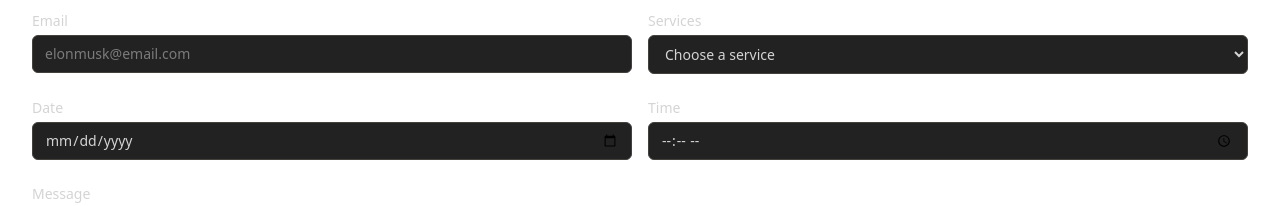
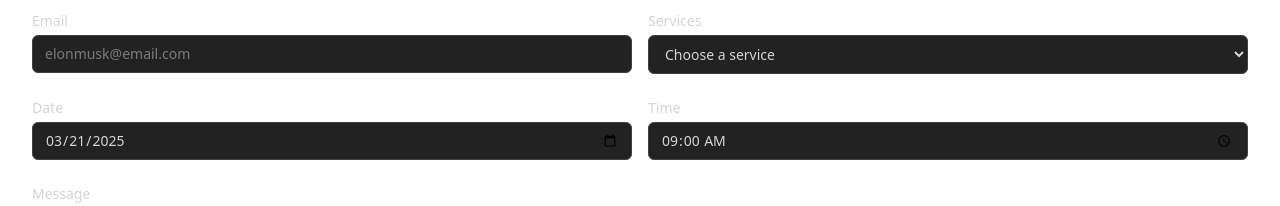
Before and after one commit to Lamassu15/TheBrothersCut, a React (Vite) app in the folder my-project/: page / in a window 1280 px wide. Shown: the part 3980-4186 px from the top of the page. Built offline with nearby package versions, Linux system fonts and the light colour scheme.

Commit message:
booking inputs bug on safari

```diff
--- a/my-project/src/components/BookingForm.tsx
+++ b/my-project/src/components/BookingForm.tsx
@@ -57,7 +57,10 @@ function BookingForm() {
   };
 
   return (
-    <form onSubmit={handleSubmit(onSubmit)} className="flex flex-col space-y-6 mt-10">
+    <form
+      onSubmit={handleSubmit(onSubmit)}
+      className="flex flex-col space-y-6 mt-10"
+    >
       <div className="grid grid-cols-1 md:grid-cols-2 gap-4">
         <div className="relative">
           <label htmlFor="firstName" className="block text-sm font-medium">
@@ -180,6 +183,7 @@ function BookingForm() {
             })}
             type="date"
             id="date"
+            defaultValue={new Date().toISOString().split("T")[0]}
             min={new Date().toISOString().split("T")[0]}
             className="mt-1 block w-full invalid:border-pink-500 invalid:text-pink-600 focus:border-sky-500 focus:outline focus:outline-sky-500 focus:invalid:border-pink-500 focus:invalid:outline-pink-500 disabled:border-gray-200 disabled:bg-gray-50 disabled:text-gray-500 disabled:shadow-none dark:disabled:border-gray-700 dark:disabled:bg-gray-800/20 px-3 py-2 border bg-primary border-stone-700 text-sm rounded-md focus:ring focus:ring-blue-500"
           />
@@ -206,6 +210,7 @@ function BookingForm() {
             })}
             type="time"
             id="time"
+            defaultValue="09:00"
             className="mt-1 block w-full invalid:border-pink-500 invalid:text-pink-600 focus:border-sky-500 focus:outline focus:outline-sky-500 focus:invalid:border-pink-500 focus:invalid:outline-pink-500 disabled:border-gray-200 disabled:bg-gray-50 disabled:text-gray-500 disabled:shadow-none dark:disabled:border-gray-700 dark:disabled:bg-gray-800/20 px-3 py-2 border bg-primary border-stone-700 text-sm rounded-md focus:ring focus:ring-blue-500"
           />
           <p className="text-red-500 text-sm absolute">
```
